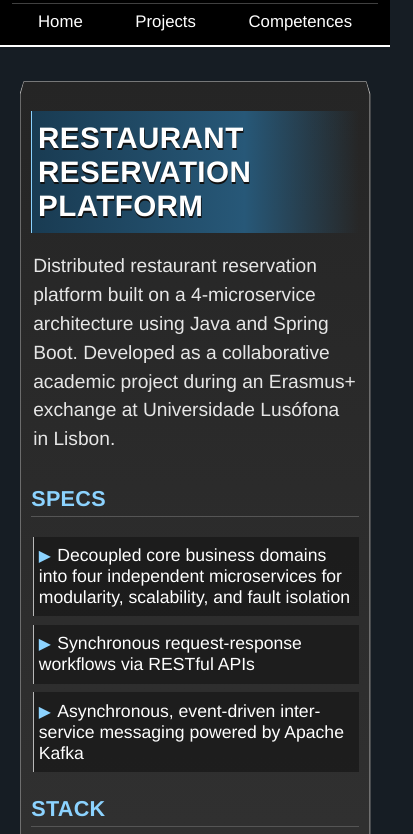
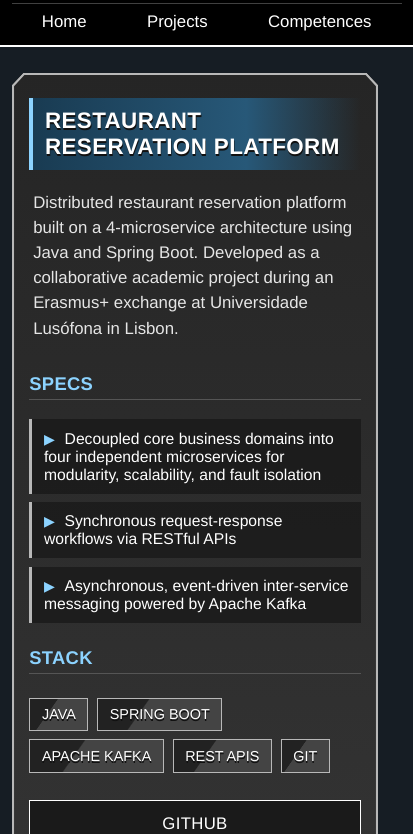
Before and after one commit to Garfa9909/portfolio, a plain HTML site: page html/projects.html in a window 390 px wide. Shown: the part 60-894 px from the top of the page, 413 px wide, since content can reach past the window. Drawn offline with Linux system fonts and the light colour scheme.

Commit message:
minor fixes

```diff
--- a/CSS/landing.css
+++ b/CSS/landing.css
@@ -9,7 +9,10 @@ body::before
 {
   content: "";
   position: fixed;
-  inset: -50%;
+  top: -50lvh;
+  left: -50vw;
+  width: 200vw;
+  height: 200lvh;
   z-index: -2;
   background-color: #ffffff;
   background-image: repeating-conic-gradient(
@@ -18,13 +21,17 @@ body::before
   );
   background-size: 1.5vw 1.5vw;
   transform: rotate(-15deg);
+  will-change: transform;
 }
 
 body::after
 {
   content: "";
   position: fixed;
-  inset: 0;
+  top: 0;
+  left: 0;
+  width: 100vw;
+  height: 100lvh;
   z-index: -1;
   background: linear-gradient(
     to top left,
--- a/CSS/nav.css
+++ b/CSS/nav.css
@@ -10,6 +10,8 @@ nav
   padding: 1vw 1vh;
   z-index: 10;
   border-bottom: 2px solid white;
+  background-color: black;
+  width:100vw;
 }
 
 #nav-name
@@ -53,7 +55,7 @@ nav
   font-size: 110%;
   font-family:'Franklin Gothic Medium', 'Arial Narrow', Arial, sans-serif;
   margin-left: auto;
-  margin-right: 1vw;
+  margin-right: 3vw;
 }
 
 #nav-lang:hover
@@ -84,7 +86,7 @@ nav
     height: 4.5vh;
     width: 9vw;
     font-size: 95%;
-    margin-right: 0;
+    margin-right: 10vw;
   }
 
   #nav-list
@@ -103,4 +105,5 @@ nav
     padding: 1vh 2vw;
     font-size: 105%;
   }
+
 }
--- a/CSS/projects.css
+++ b/CSS/projects.css
@@ -180,3 +180,99 @@ nav
   border-color: #8cd3ff;
   transform: translateY(-0.3vh);
 }
+
+@media (max-width: 768px)
+{
+  body
+  {
+    background-size: 12vw 12vw, 12vw 12vw, 3vw 3vw, 3vw 3vw;
+  }
+
+  .project-container
+  {
+    width: 94vw;
+    margin: 3vh auto;
+    padding: 3vh 4.5vw;
+    clip-path: polygon(
+      0% 1.5vh, 3vw 0%,
+      calc(100% - 3vw) 0%, 100% 1.5vh,
+      100% calc(100% - 1.5vh), calc(100% - 3vw) 100%,
+      3vw 100%, 0% calc(100% - 1.5vh)
+    );
+  }
+
+  .project-container::before
+  {
+    clip-path: polygon(
+      0% 1.5vh, 3vw 0%, calc(100% - 3vw) 0%, 100% 1.5vh,
+      100% calc(100% - 1.5vh), calc(100% - 3vw) 100%, 3vw 100%, 0% calc(100% - 1.5vh),
+      0% 1.5vh,
+
+      0.6vw calc(1.5vh + 0.25vw),
+      0.6vw calc(100% - 1.5vh - 0.25vw),
+      calc(3vw + 0.25vw) calc(100% - 0.6vw),
+      calc(100% - 3vw - 0.25vw) calc(100% - 0.6vw),
+      calc(100% - 0.6vw) calc(100% - 1.5vh - 0.25vw),
+      calc(100% - 0.6vw) calc(1.5vh + 0.25vw),
+      calc(100% - 3vw - 0.25vw) 0.6vw,
+      calc(3vw + 0.25vw) 0.6vw,
+      0.6vw calc(1.5vh + 0.25vw)
+    );
+  }
+
+  .project-title
+  {
+    font-size: 140%;
+    padding: 1.2vh 3vw;
+    border-left: 1.2vw solid #8cd3ff;
+  }
+
+  .project-description
+  {
+    font-size: 105%;
+    padding: 0 1vw;
+  }
+
+  .subtitle
+  {
+    font-size: 115%;
+  }
+
+  .project-specs
+  {
+    padding-left: 0;
+  }
+
+  .spec
+  {
+    font-size: 98%;
+    padding: 1.2vh 3vw;
+    border-left: 1vw solid #b8b8b8;
+  }
+
+  .spec::before
+  {
+    margin-right: 1.5vw;
+  }
+
+  .project-stack
+  {
+    gap: 2.2vw;
+  }
+
+  .stack_tech
+  {
+    font-size: 90%;
+    padding: 0.9vh 3vw;
+    border: 0.35vw solid #b8b8b8;
+  }
+
+  .project-container a
+  {
+    align-self: stretch;
+    text-align: center;
+    padding: 1.5vh 0;
+    font-size: 105%;
+    border: 0.45vw solid #ffffff;
+  }
+}
```
